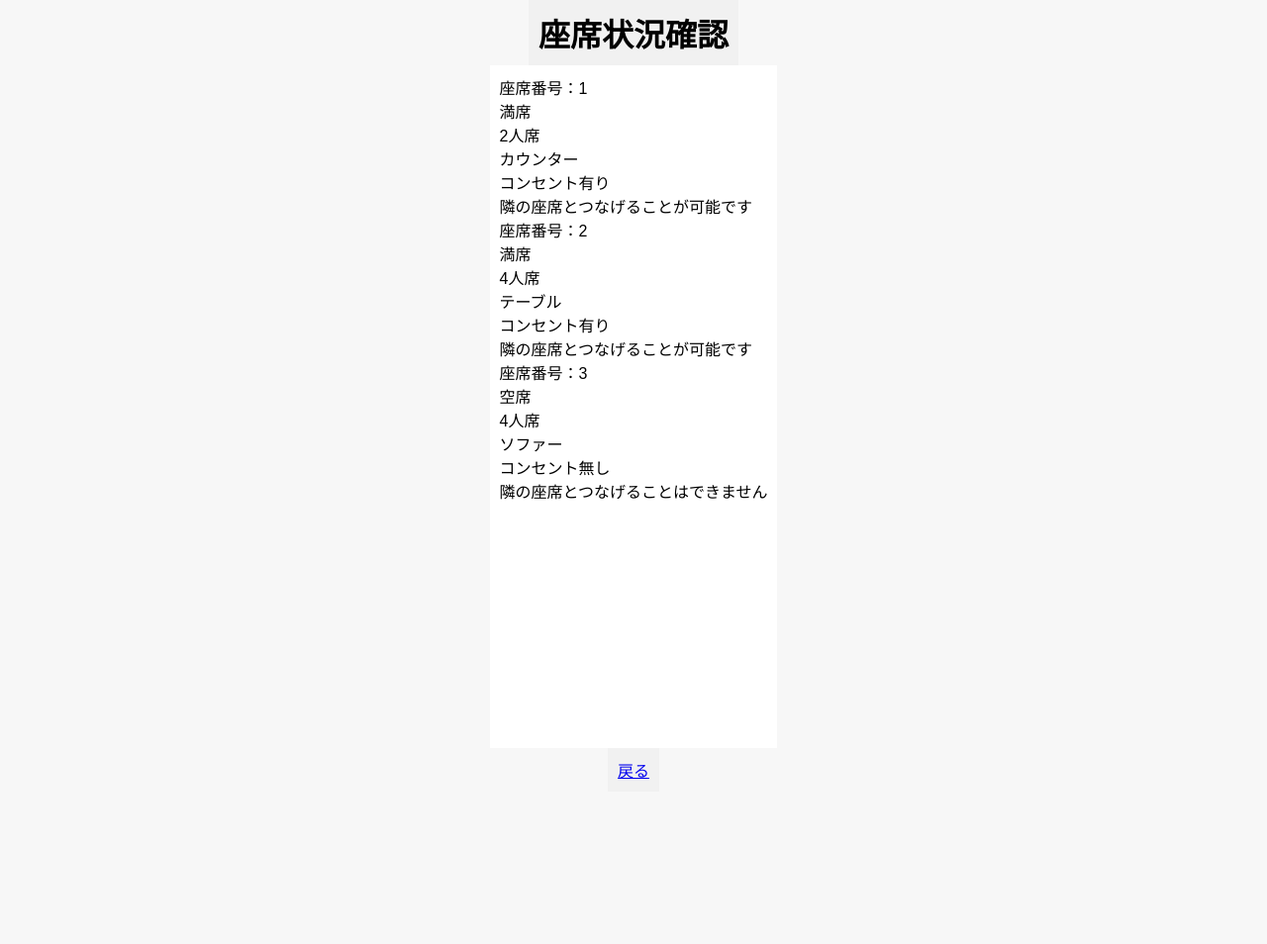
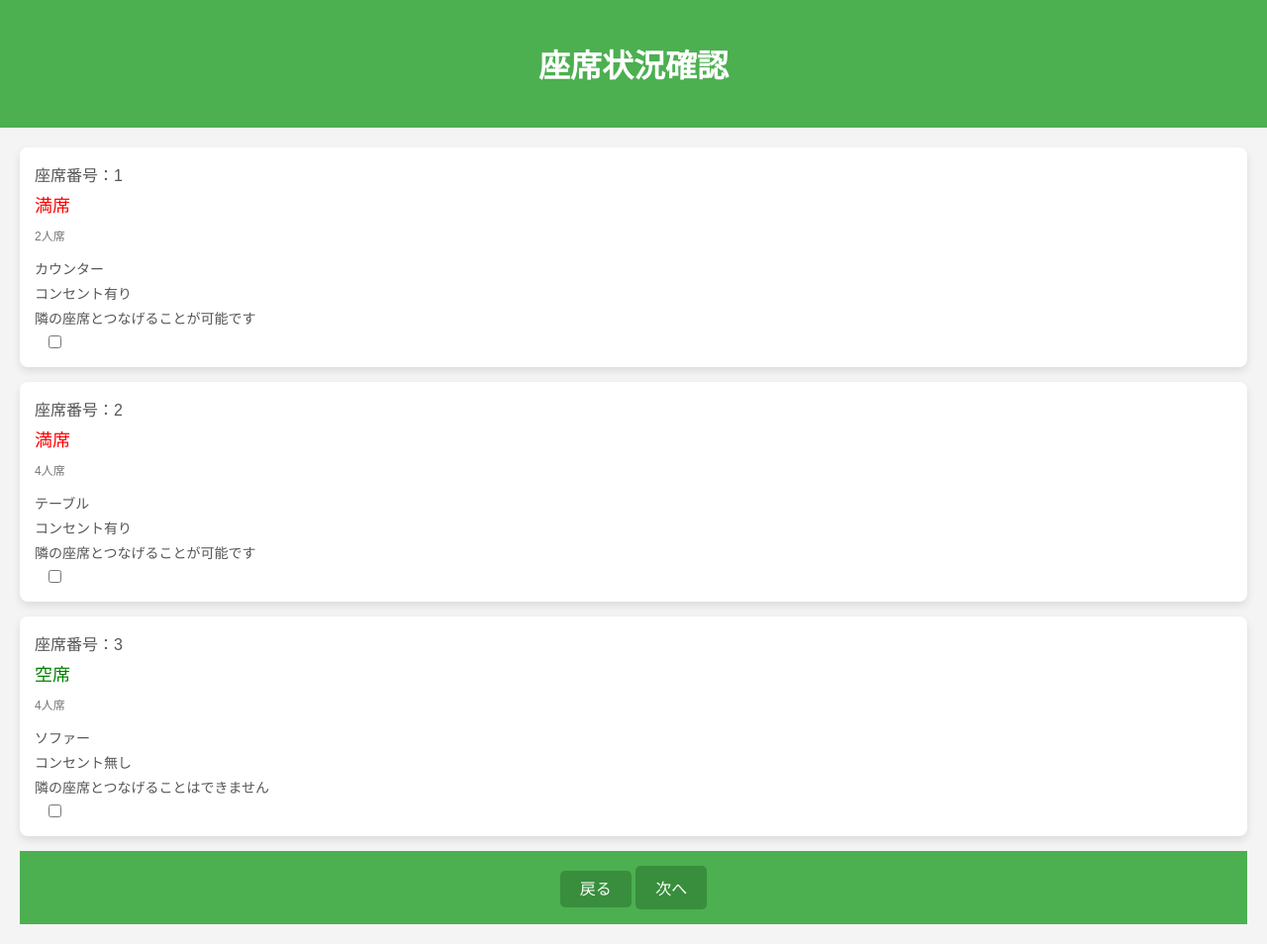
Before and after one commit to OkaTakaaki/Procon_GroupE, a Django app: page /seatsview/ in a window 1280 px wide. Shown: the whole page at 99% size. Before the commit the page ends 787 px from the top, so only its background shows below. Run offline with Django 4.2, Linux system fonts and the light colour scheme; data comes from the database, SQL or seed files in the repository.

Commit message:
20240108 座席情報見た目変更

```diff
--- a/reception_system/templates/reception_system/seatsview.html
+++ b/reception_system/templates/reception_system/seatsview.html
@@ -1,24 +1,136 @@
-{% load static %}
+<!DOCTYPE html>
+<html lang="ja">
+<head>
+    <meta charset="UTF-8">
+    <meta name="viewport" content="width=device-width, initial-scale=1.0">
     <title>座席状況確認</title>
-<head>
-    <link rel="stylesheet" href="{% static 'css/employee_styles.css' %}">
+    <style>
+        body {
+            font-family: Arial, sans-serif;
+            margin: 0;
+            padding: 0;
+            background-color: #f4f4f4;
+        }
+
+        .header {
+            background-color: #4CAF50;
+            color: white;
+            padding: 20px;
+            text-align: center;
+        }
+
+        .content {
+            margin: 20px;
+        }
+
+        .table-card {
+            background-color: #fff;
+            border-radius: 8px;
+            box-shadow: 0 4px 8px rgba(0, 0, 0, 0.1);
+            margin-bottom: 15px;
+            padding: 15px;
+            display: flex;
+            flex-direction: column;
+        }
+
+        .table-status {
+            font-size: 16px;
+            color: #555;
+        }
+
+        .table_resevation {
+            font-size: 18px;
+            color: red;
+            margin-top: 5px;
+        }
+
+        .table_resevation[style="color: red;"] {
+            color: red;
+        }
+
+        .table_resevation[style="color: #2d9e2d;"] {
+            color: #2d9e2d;
+        }
+
+        .table-number {
+            font-size: 14px;
+            color: #888;
+            margin-top: 10px;
+        }
+
+        .table-details {
+            margin-top: 15px;
+        }
+
+        .table_type, .electrical_outlet, .table_connect {
+            font-size: 14px;
+            color: #555;
+            margin-bottom: 5px;
+        }
+
+        .footer {
+            background-color: #4CAF50;
+            padding: 15px;
+            text-align: center;
+        }
+
+        .footer a {
+            color: white;
+            text-decoration: none;
+            font-size: 16px;
+            padding: 10px 20px;
+            border-radius: 5px;
+            background-color: #388e3c;
+        }
+
+        .footer a:hover {
+            background-color: #2d7d2d;
+        }
+
+        .table-card .table_resevation[data-status="空席"] {
+            color: green;
+        }
+
+        .table-card .table_resevation[data-status="満席"] {
+            color: red;
+        }
+
+        .table-card .table-number {
+            font-size: 12px;
+            color: #777;
+        }
+
+        .btn-next {
+            background-color: #388e3c;
+            color: white;
+            border: none;
+            padding: 10px 20px;
+            border-radius: 5px;
+            cursor: pointer;
+            font-size: 16px;
+        }
+
+        .btn-next:hover {
+            background-color: #2d7d2d;
+        }
+
+        .checkbox-container {
+            margin-left: 10px;
+        }
+    </style>
 </head>
-
-
 <body>
     <div class="header">
         <h1>座席状況確認</h1>
     </div>
+
+    <form method="post">
         <div class="content">
             {% for seat in seats %}
             <div class="table-card">
                 <div class="table-status">座席番号：{{ seat.table_number }}</div>
-                <div class="table_resevation">
-                    {% if seat.table_resevation == False %}
-                        空席
-                    {% else %}
-                        満席
-                    {% endif %}
+                <div class="table_resevation" data-status="{% if seat.table_resevation == False %}空席{% else %}満席{% endif %}">
+                    {% if seat.table_resevation == False %}空席{% else %}満席{% endif %}
                 </div>
                 <div class="table-number">{{ seat.recommended_capacity }}人席</div>
                 <div class="table-details">
@@ -35,13 +147,18 @@
                         {% if not seat.table_connect %}隣の座席とつなげることはできません{% endif %}
                         {% if seat.table_connect %}隣の座席とつなげることが可能です{% endif %}
                     </div>
-
+                </div>
+            <div class="checkbox-container ">
+                <input type="checkbox" name="seat" id="seat">
             </div>
             </div>
             {% endfor %}
-
-    </div>
             <div class="footer">
                 <a href="{% url 'reception_system:receptionNum' %}">戻る</a>
+                <button type="submit" class="btn-next" >次へ</button>
             </div>
+        </div>
+    </form>
+
 </body>
+</html>
--- a/reception_system/views.py
+++ b/reception_system/views.py
@@ -112,7 +112,8 @@ def reserve(request):
 def seatsview(request):
     seats = Seat.objects.all()
     if request.method == 'POST':
-        pass
+        seat = request.POST.get('seat')
+        print(seat)
     return render(request,'reception_system/seatsview.html', {'seats':seats})
 
 
```
Lines whose indentation alone changed are shown as unchanged.
